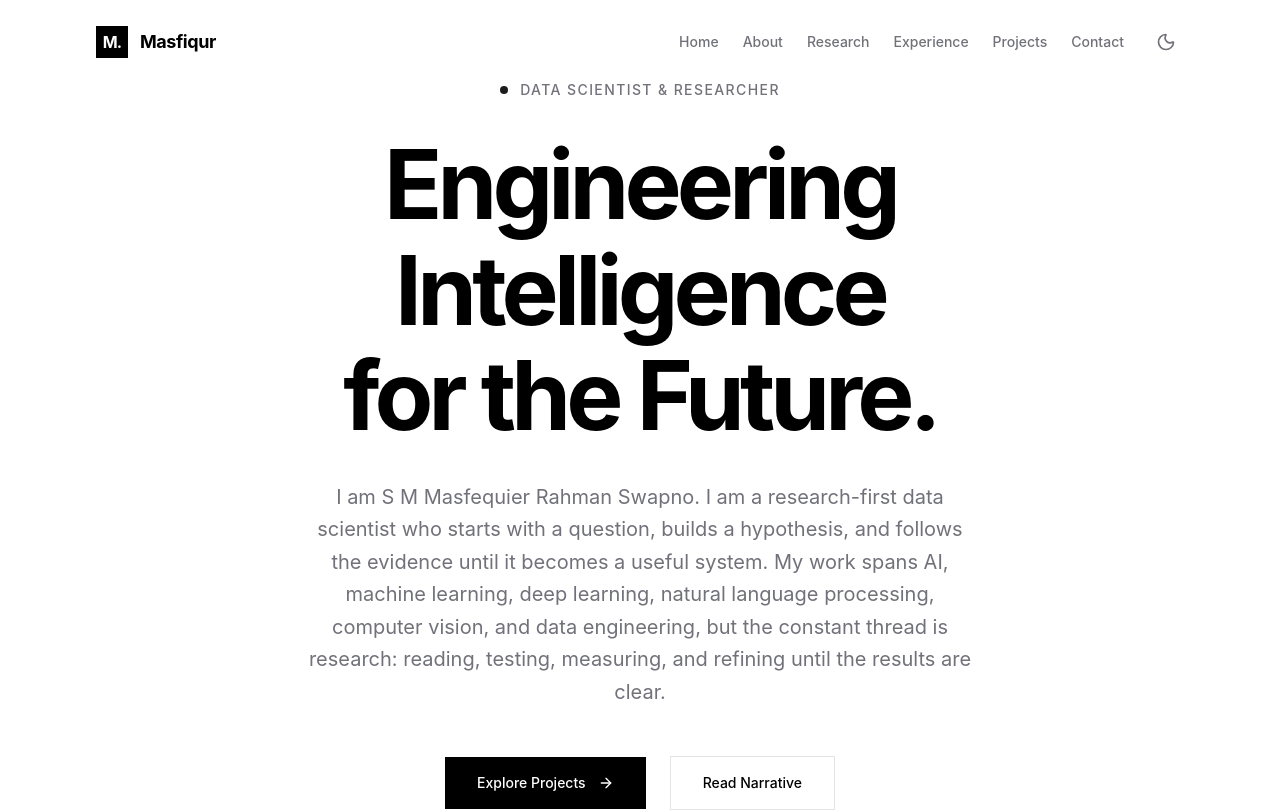
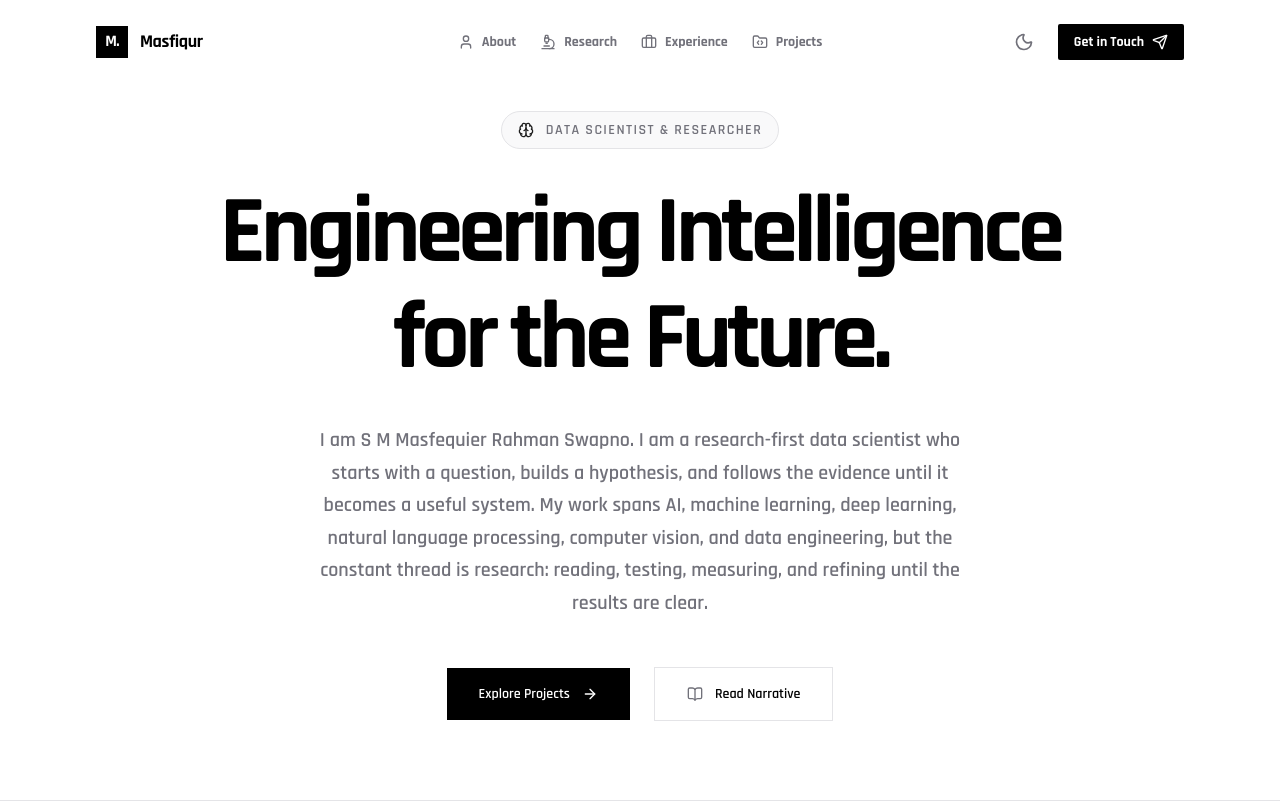
Before and after one commit to abdurrahmanse/AI-Document-Assistant, a Next.js app: page / in a window 1280 px wide. Shown: the top 812 px of the page. Built offline with nearby package versions, Linux system fonts and the light colour scheme; what @radix-ui/themes would draw is missing.

Commit message:
refactor: update UI components and global theme with Rajdhani font, Lucide icons, and refined input styling

```diff
--- a/app/globals.css
+++ b/app/globals.css
@@ -3,7 +3,7 @@
 
 @custom-variant dark (&:is(.dark *));
 
-@theme inline {
+@theme {
   --color-background: var(--background);
   --color-foreground: var(--foreground);
 
@@ -97,8 +97,17 @@
   * {
     @apply border-border;
   }
+
+  .radix-themes {
+    --default-font-family: var(--font-rajdhani), system-ui, sans-serif !important;
+    --heading-font-family: var(--font-rajdhani), system-ui, sans-serif !important;
+    --code-font-family: var(--font-rajdhani), monospace !important;
+    background-color: transparent !important;
+  }
+
   body {
-    @apply bg-background text-foreground antialiased font-sans;
+    @apply bg-background text-foreground antialiased;
+    font-family: var(--font-rajdhani), system-ui, sans-serif;
     font-feature-settings: "rlig" 1, "calt" 1;
     overflow-x: hidden;
   }
--- a/app/layout.tsx
+++ b/app/layout.tsx
@@ -1,11 +1,19 @@
 import Footer from '@/components/layout/Footer'
 import Navigation from '@/components/navigation/Navigation'
+import { Rajdhani } from 'next/font/google'
 import type { Metadata } from 'next'
 import '@radix-ui/themes/styles.css'
 import './globals.css'
 import { Theme } from '@radix-ui/themes'
 import { LenisProvider } from '@/components/providers/LenisProvider'
 import { ThemeProvider } from '@/components/providers/ThemeProvider'
+const rajdhani = Rajdhani({
+  subsets: ['latin'],
+  weight: ['600', '700'],
+  variable: '--font-rajdhani',
+  display: 'swap',
+})
+
 export const metadata: Metadata = {
   title: 'S M Masfequier Rahman Swapno - Research-First Data Scientist',
   description:
@@ -18,8 +26,8 @@ export default function RootLayout({
   children: React.ReactNode
 }>) {
   return (
-    <html lang='en' className={`h-full antialiased`} suppressHydrationWarning>
-      <body className='min-h-full flex flex-col'>
+    <html lang='en' className={`h-full ${rajdhani.variable} antialiased`} suppressHydrationWarning>
+      <body className='min-h-full flex flex-col font-sans'>
         <ThemeProvider
           attribute="class"
           defaultTheme="system"
--- a/components/navigation/Navigation.tsx
+++ b/components/navigation/Navigation.tsx
@@ -4,19 +4,17 @@ import { Container, ThemeToggle } from '@/components/ui'
 import { useScroll, useToggle } from '@/hooks'
 import { ROUTES } from '@/lib/utils'
 import Link from 'next/link'
-import { Menu, X } from 'lucide-react'
+import { Menu, X, Home, User, Microscope, Briefcase, FolderCode, Send } from 'lucide-react'
 
 export default function Navigation() {
   const { isAtTop } = useScroll()
   const [mobileMenuOpen, toggleMobileMenu, setMobileMenuOpen] = useToggle(false)
 
   const navLinks = [
-    { label: 'Home', href: ROUTES.HOME },
-    { label: 'About', href: ROUTES.ABOUT },
-    { label: 'Research', href: ROUTES.RESEARCH },
-    { label: 'Experience', href: ROUTES.EXPERIENCE },
-    { label: 'Projects', href: ROUTES.PROJECTS },
-    { label: 'Contact', href: ROUTES.CONTACT },
+    { label: 'About', href: ROUTES.ABOUT, icon: <User className="w-4 h-4" /> },
+    { label: 'Research', href: ROUTES.RESEARCH, icon: <Microscope className="w-4 h-4" /> },
+    { label: 'Experience', href: ROUTES.EXPERIENCE, icon: <Briefcase className="w-4 h-4" /> },
+    { label: 'Projects', href: ROUTES.PROJECTS, icon: <FolderCode className="w-4 h-4" /> },
   ]
 
   return (
@@ -27,29 +25,43 @@ export default function Navigation() {
       <Container size='xl'>
         <div className='flex items-center justify-between'>
           {/* Brand */}
+          <div className='flex-1 flex justify-start'>
             <Link href={ROUTES.HOME} className='group flex items-center gap-3'>
               <div className='w-8 h-8 rounded-sm bg-foreground flex items-center justify-center text-background font-bold tracking-tighter transition-transform group-hover:scale-95'>
                 M.
               </div>
               <span className='font-bold text-lg tracking-tight hidden sm:block'>Masfiqur</span>
             </Link>
+          </div>
 
           {/* Desktop Navigation */}
-          <div className='hidden lg:flex items-center gap-6'>
+          <div className='hidden lg:flex shrink-0 items-center gap-6'>
             {navLinks.map((link) => (
               <Link
                 key={link.href}
                 href={link.href}
-                className='text-sm font-medium text-muted-foreground hover:text-foreground transition-colors'
+                className='text-sm font-bold flex items-center gap-2 text-muted-foreground hover:text-foreground transition-colors'
               >
+                {link.icon}
                 {link.label}
               </Link>
             ))}
+          </div>
+
+          {/* Desktop Actions */}
+          <div className='hidden lg:flex flex-1 justify-end items-center gap-4'>
             <ThemeToggle />
+            <Link
+              href={ROUTES.CONTACT}
+              className='text-sm font-bold flex items-center gap-2 bg-primary text-primary-foreground px-4 py-2 rounded-md hover:bg-primary/90 transition-colors'
+            >
+              Get in Touch
+              <Send className="w-4 h-4" />
+            </Link>
           </div>
 
           {/* Mobile Menu Toggle & Theme Toggle */}
-          <div className='lg:hidden flex items-center gap-2'>
+          <div className='lg:hidden flex-1 flex justify-end items-center gap-3'>
             <ThemeToggle />
             <button
               onClick={toggleMobileMenu}
@@ -71,12 +83,21 @@ export default function Navigation() {
               <Link
                 key={link.href}
                 href={link.href}
-                className='text-lg font-medium text-muted-foreground hover:text-foreground transition-colors'
+                className='text-lg font-bold flex items-center gap-3 text-muted-foreground hover:text-foreground transition-colors'
                 onClick={() => setMobileMenuOpen(false)}
               >
+                {link.icon}
                 {link.label}
               </Link>
             ))}
+            <Link
+              href={ROUTES.CONTACT}
+              className='text-lg font-bold flex items-center gap-3 text-primary hover:text-primary/80 transition-colors mt-2'
+              onClick={() => setMobileMenuOpen(false)}
+            >
+              <Send className="w-5 h-5" />
+              Get in Touch
+            </Link>
           </div>
         </div>
       </Container>
--- a/components/sections/BiographySection.tsx
+++ b/components/sections/BiographySection.tsx
@@ -2,6 +2,7 @@
 
 import React from 'react'
 import { Container } from '@/components/ui'
+import { User, Target, CheckCircle2, Sparkles } from 'lucide-react'
 
 interface BiographySectionProps {
   introduction: { heading: string; content: string }
@@ -18,7 +19,8 @@ export function BiographySection({ introduction, mission, values }: BiographySec
           {/* Introduction */}
           <div className='grid grid-cols-1 md:grid-cols-12 gap-8 md:gap-16'>
             <div className='md:col-span-4'>
-              <h2 className='text-3xl font-bold tracking-tight text-foreground'>
+              <h2 className='text-3xl font-bold tracking-tight text-foreground flex items-center gap-3'>
+                <User className='w-8 h-8 text-primary' />
                 {introduction.heading}
               </h2>
             </div>
@@ -32,7 +34,8 @@ export function BiographySection({ introduction, mission, values }: BiographySec
           {/* Mission */}
           <div className='grid grid-cols-1 md:grid-cols-12 gap-8 md:gap-16 pt-16 border-t border-border'>
             <div className='md:col-span-4'>
-              <h2 className='text-3xl font-bold tracking-tight text-foreground'>
+              <h2 className='text-3xl font-bold tracking-tight text-foreground flex items-center gap-3'>
+                <Target className='w-8 h-8 text-primary' />
                 {mission.heading}
               </h2>
             </div>
@@ -45,7 +48,8 @@ export function BiographySection({ introduction, mission, values }: BiographySec
 
           {/* Core Values */}
           <div className='pt-16 border-t border-border'>
-            <h2 className='text-3xl font-bold tracking-tight text-foreground mb-16'>
+            <h2 className='text-3xl font-bold tracking-tight text-foreground mb-16 flex items-center gap-3'>
+              <Sparkles className='w-8 h-8 text-primary' />
               Operating Principles
             </h2>
             <div className='grid grid-cols-1 sm:grid-cols-2 gap-x-12 gap-y-16'>
@@ -54,7 +58,8 @@ export function BiographySection({ introduction, mission, values }: BiographySec
                   <div className='text-sm font-medium tracking-widest uppercase text-muted-foreground mb-4'>
                     0{idx + 1}
                   </div>
-                  <h3 className='text-2xl font-bold tracking-tight mb-4'>
+                  <h3 className='text-2xl font-bold tracking-tight mb-4 flex items-center gap-2'>
+                    <CheckCircle2 className='w-5 h-5 text-primary shrink-0' />
                     {value.title}
                   </h3>
                   <p className='text-lg leading-relaxed text-muted-foreground'>
--- a/components/sections/Hero.tsx
+++ b/components/sections/Hero.tsx
@@ -4,7 +4,7 @@ import { personalData } from '@/data/pages/01-personal'
 import { Container } from '@/components/ui'
 import Link from 'next/link'
 import { motion, Variants } from 'motion/react'
-import { ArrowRight } from 'lucide-react'
+import { ArrowRight, Brain, BookOpen } from 'lucide-react'
 
 export default function Hero() {
   const { personal } = personalData
@@ -34,8 +34,8 @@ export default function Hero() {
           initial='hidden'
           animate='visible'
         >
-          <motion.div variants={itemVariants} className='mb-8 inline-flex items-center gap-3'>
-            <span className='inline-block h-2 w-2 bg-foreground rounded-full animate-pulse' />
+          <motion.div variants={itemVariants} className='mb-8 inline-flex items-center gap-3 bg-accent/50 px-4 py-2 rounded-full border border-border'>
+            <Brain className='w-4 h-4 text-primary animate-pulse' />
             <span className='text-sm font-medium tracking-widest uppercase text-muted-foreground'>
               Data Scientist & Researcher
             </span>
@@ -68,6 +68,7 @@ export default function Hero() {
               href='/about'
               className='group inline-flex items-center gap-3 border border-border bg-transparent text-foreground px-8 py-4 rounded-sm text-sm font-medium transition-colors hover:bg-accent'
             >
+              <BookOpen className='w-4 h-4 text-muted-foreground group-hover:text-foreground transition-colors' />
               Read Narrative
             </Link>
           </motion.div>
```
Also changed, not shown: components/forms/ContactForm.tsx (+10 -10 lines), components/layout/Footer.tsx (+14 -5 lines), components/sections/ContactMainSection.tsx (+16 -5 lines), components/sections/ExperienceTimelineSection.tsx (+15 -7 lines), components/sections/ProjectGridSection.tsx (+11 -6 lines). Lines whose indentation alone changed are shown as unchanged.
